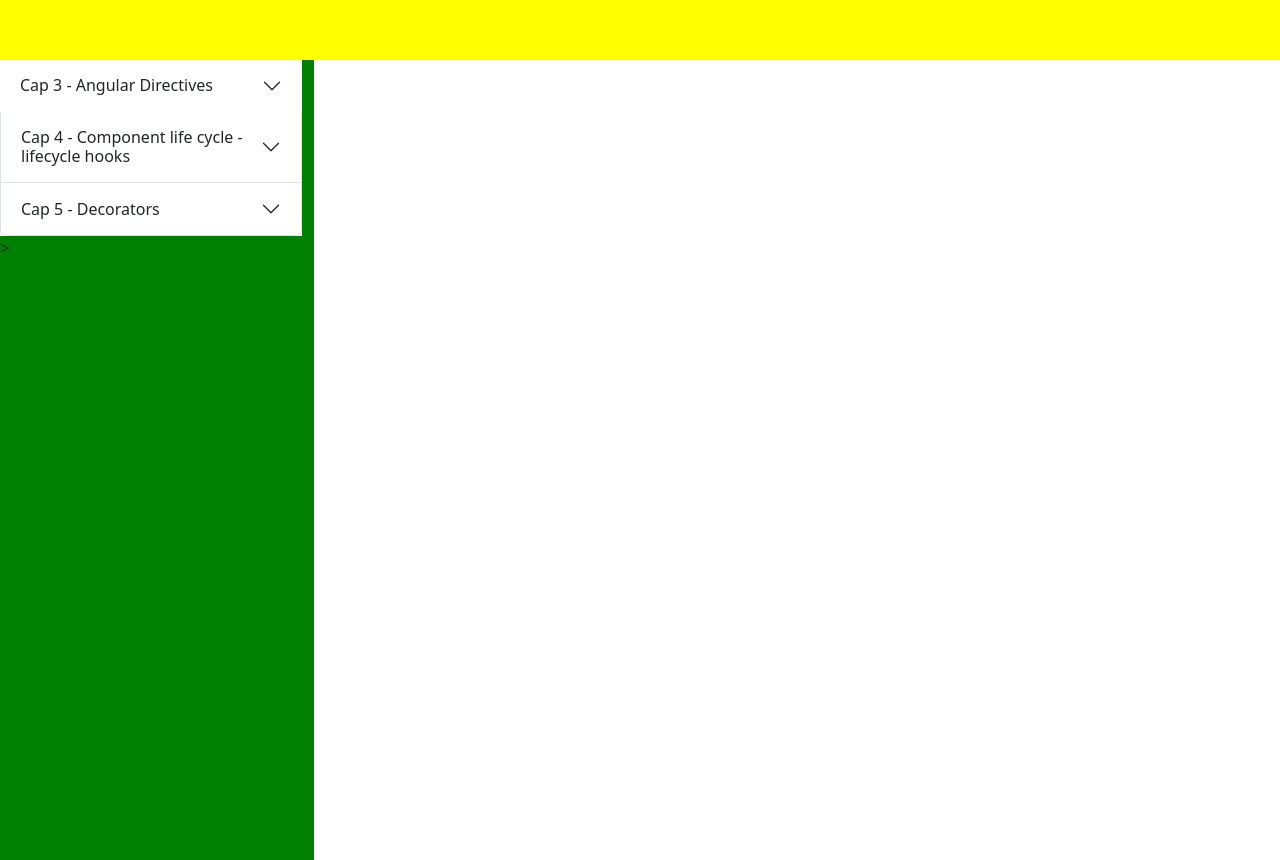
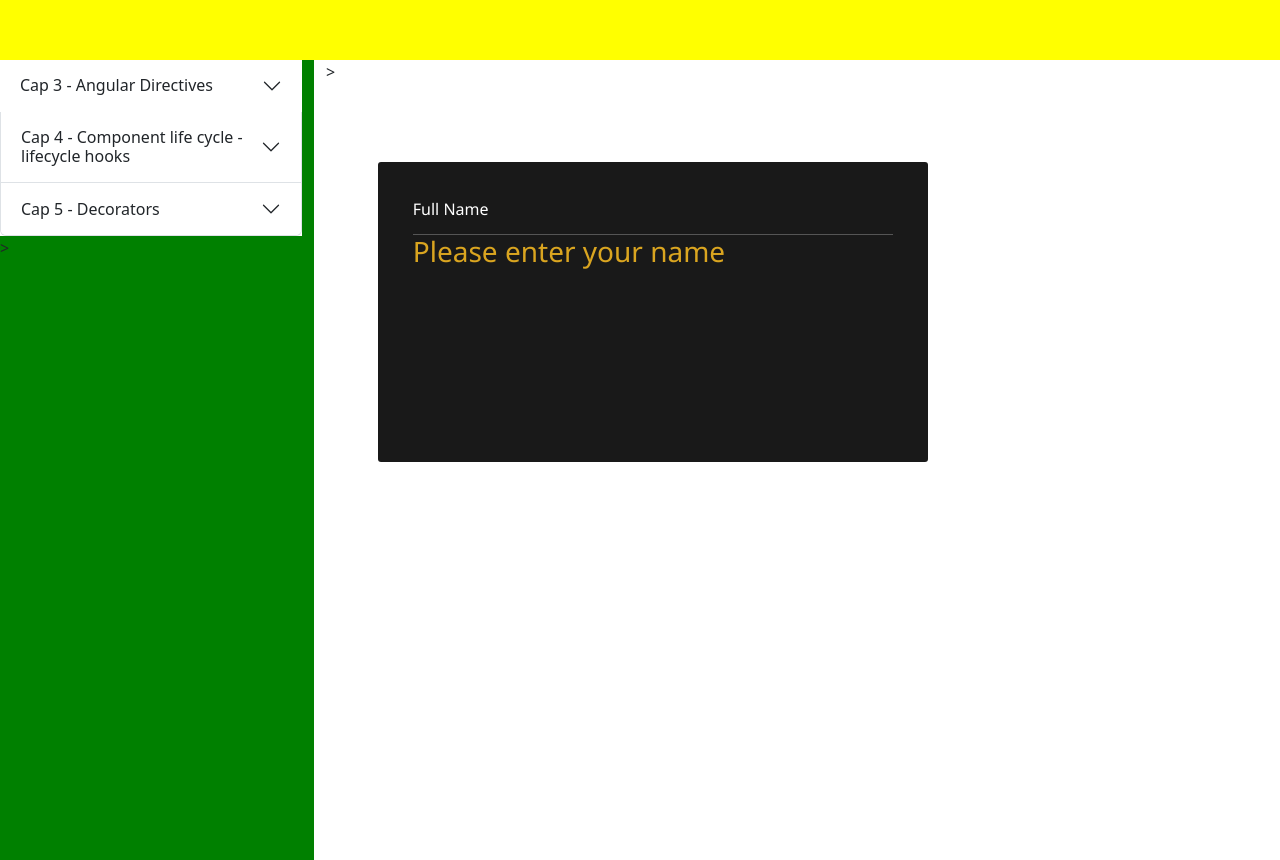
Before and after one commit to paolopci/Tutor_Angular17, an Angular app: page /template2 in a window 1280 px wide. Before the commit this address led to /. Built offline with nearby package versions, Linux system fonts and the light colour scheme.

Commit message:
example 18 -<ng-template><ng-container> Assignment - Displaying message if the input field remains empty

```diff
--- /dev/null
+++ b/src/app/Cap03/template18/template18.component.css
@@ -0,0 +1,53 @@
+* {
+    font-family: 'Segoe UI', Tahoma, Geneva, Verdana, sans-serif;
+}
+
+.box {
+    background-color: rgba(0, 0, 0, 0.90);
+    padding: 35px;
+    height: 300px;
+    width: 550px;
+    position: fixed;
+    left: 51%;
+    top: 39%;
+    transform: translate(-50%, -50%);
+    border-radius: 3px;
+}
+
+h3 {
+    color: goldenrod;
+}
+
+.input-container {
+    position: relative;
+}
+
+.input-container label {
+    position: absolute;
+    top: 0px;
+    left: 0px;
+    font-size: 16px;
+    color: #fff;
+    transition: all 0.5s ease-in-out;
+}
+
+.input-container input {
+    border: 0;
+    border-bottom: 1px solid #555;
+    background: transparent;
+    width: 100%;
+    padding: 8px 0 5px 0;
+    font-size: 16px;
+    color: #fff;
+}
+
+.input-container input:focus {
+    border: none;
+    outline: none;
+    border-bottom: 1px solid #3ce4e7;
+}
+
+.input-container input:focus ~ label {
+    top: 12px;
+    font-size: 12px;
+}
--- /dev/null
+++ b/src/app/Cap03/template18/template18.component.html
@@ -0,0 +1,10 @@
+<div class="box">
+    <div class="input-container">
+        <input type="text" [(ngModel)]="user" />
+        <label for="">Full Name</label>
+    </div>
+    <ng-container *ngIf="user !=='';else notValid"></ng-container>
+    <ng-template #notValid>
+        <h3>Please enter your name</h3>
+    </ng-template>
+</div>>
--- /dev/null
+++ b/src/app/Cap03/template18/template18.component.ts
@@ -0,0 +1,10 @@
+import { Component } from '@angular/core';
+
+@Component({
+  selector: 'app-template18',
+  templateUrl: './template18.component.html',
+  styleUrl: './template18.component.css'
+})
+export class Template18Component {
+  user: string = '';
+}
--- a/src/app/app-routing.module.ts
+++ b/src/app/app-routing.module.ts
@@ -7,6 +7,7 @@ import { Style13Component } from './Cap03/style13/style13.component';
 import { Style14Component } from './Cap03/style14/style14.component';
 import { Container15Component } from './Cap03/container15/container15.component';
 import { Template16Component } from './Cap03/template16/template16.component';
+import { Template18Component } from './Cap03/template18/template18.component';
 
 
 const routes: Routes = [
@@ -17,6 +18,7 @@ const routes: Routes = [
   { path: 'style2', component: Style14Component },
   { path: 'container', component: Container15Component },
   { path: 'template', component: Template16Component },
+  { path: 'template2', component: Template18Component },
 ];
 
 @NgModule({
--- a/src/app/app.module.ts
+++ b/src/app/app.module.ts
@@ -11,6 +11,7 @@ import { Style13Component } from './Cap03/style13/style13.component';
 import { Style14Component } from './Cap03/style14/style14.component';
 import { Container15Component } from './Cap03/container15/container15.component';
 import { Template16Component } from './Cap03/template16/template16.component';
+import { Template18Component } from './Cap03/template18/template18.component';
 
 @NgModule({
   declarations: [
@@ -21,7 +22,8 @@ import { Template16Component } from './Cap03/template16/template16.component';
     Style13Component,
     Style14Component,
     Container15Component,
-    Template16Component
+    Template16Component,
+    Template18Component
   ],
   imports: [
     BrowserModule,
--- a/src/app/carousel/carousel.component.html
+++ b/src/app/carousel/carousel.component.html
@@ -15,6 +15,7 @@
                 <p><a href="#" class="link-underline-primary" [routerLink]="['/style2']">14. Input change [ngStyle]</a></p>
                 <p><a href="#" class="link-underline-primary" [routerLink]="['/container']">15. ng-container </a></p>
                 <p><a href="#" class="link-underline-primary" [routerLink]="['/template']">16. ng-template </a></p>
+                <p><a href="#" class="link-underline-primary" [routerLink]="['/template2']">18. ng-template message input field remains empty</a></p>
             </div>
         </div>
         <div class="accordion-item">
```
